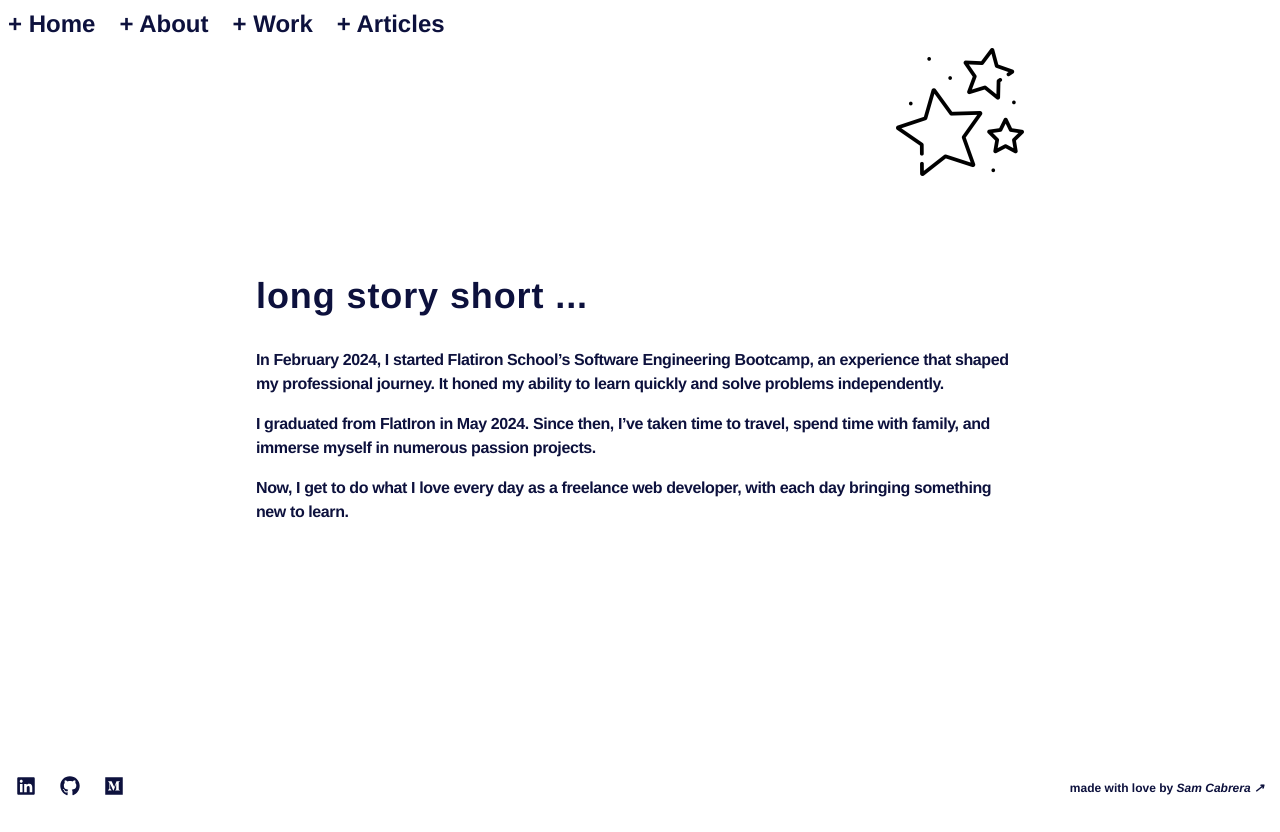
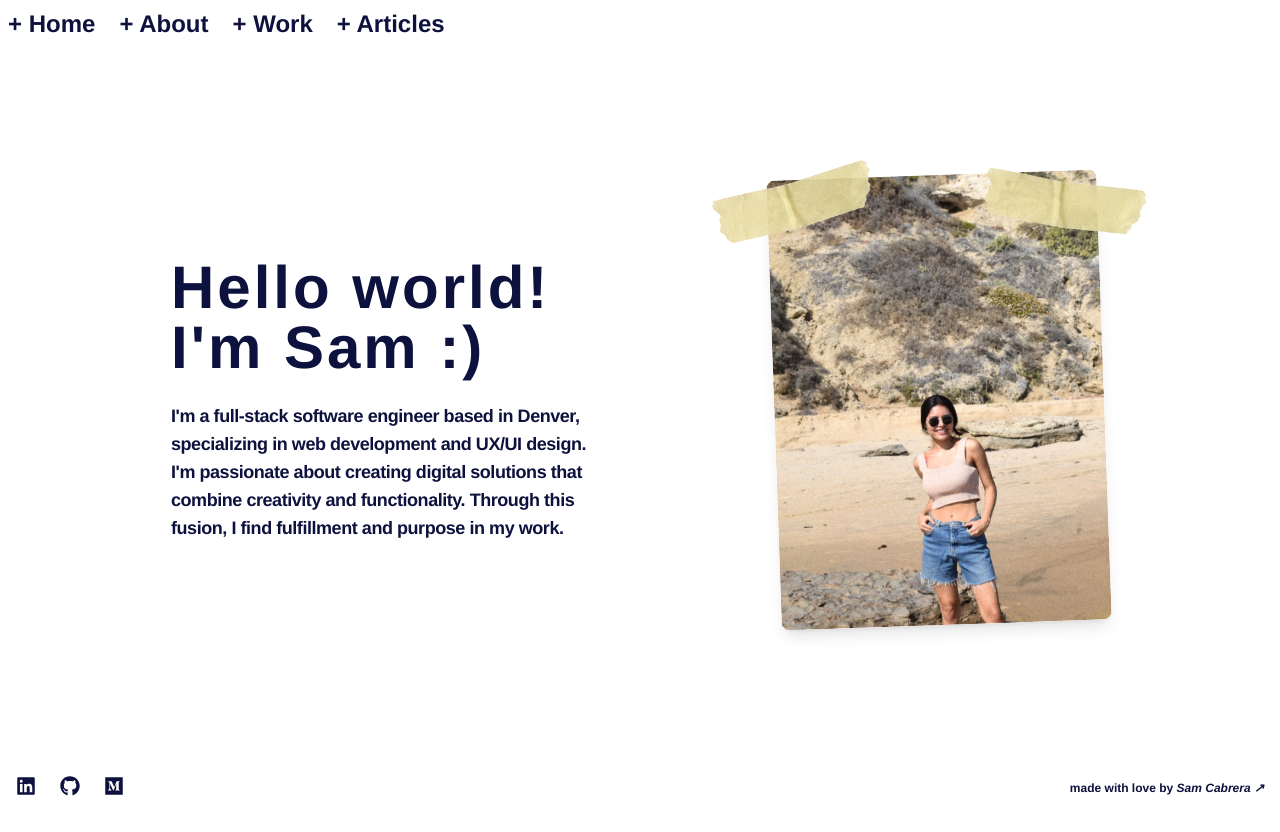
Before and after one commit to samanthacabrera/portfolio, a React (Vite) app: page / in a window 1280 px wide. Built offline with nearby package versions, Linux system fonts and the light colour scheme; no server answers.

Commit message:
rearrange home page layout for improved user flow

```diff
--- a/src/pages/homepage/Home.jsx
+++ b/src/pages/homepage/Home.jsx
@@ -15,12 +15,11 @@ function Home() {
             <div className="grid grid-cols-3 grid-rows-3 w-[300vw] h-[300vh]">
                 {/* Top Row */}
                 <section
-                    id="intro"
-                    className="w-screen h-screen flex items-center justify-around"
+                    id="hero"
+                    className="w-screen h-screen flex flex-col items-center justify-center"
                     style={{ scrollSnapAlign: "start" }}
                 >
-                    <img src="/doodles/star1.png" className="size-32 absolute top-12 right-64 " />
-                    <Intro />
+                    <Hero />
                 </section>
                 <section
                     className="w-screen h-screen flex items-center justify-center"
@@ -46,11 +45,12 @@ function Home() {
 
                 </section>
                 <section
-                    id="hero"
+                    id="intro"
                     className="w-screen h-screen flex flex-col items-center justify-center"
                     style={{ scrollSnapAlign: "start" }}
                 >
-                    <Hero />
+                    <img src="/doodles/star1.png" className="size-20 relative top-44 left-64 " />
+                    <Intro />
                 </section>
                 <section
                     className="w-screen h-screen flex flex-col items-center justify-center"
```
